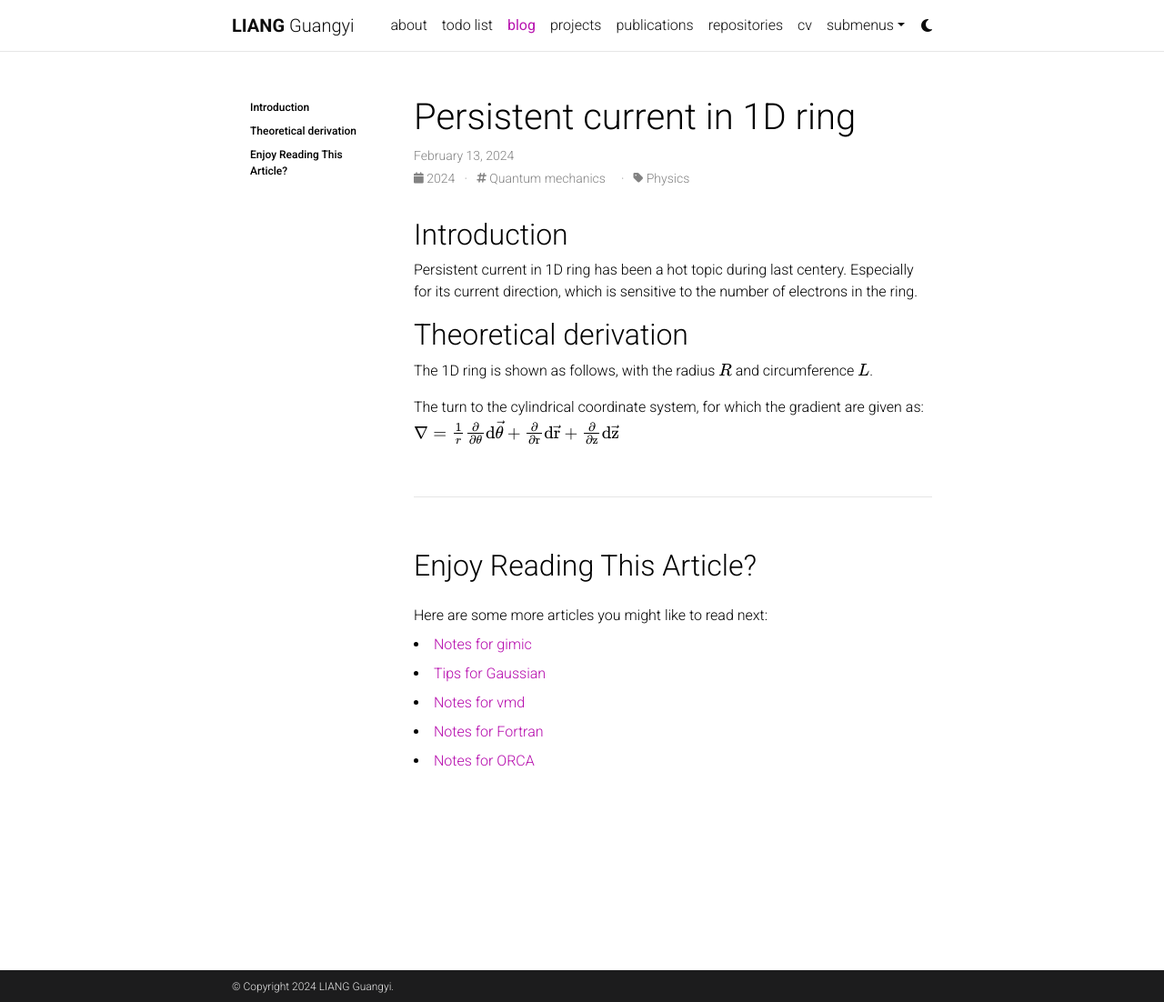
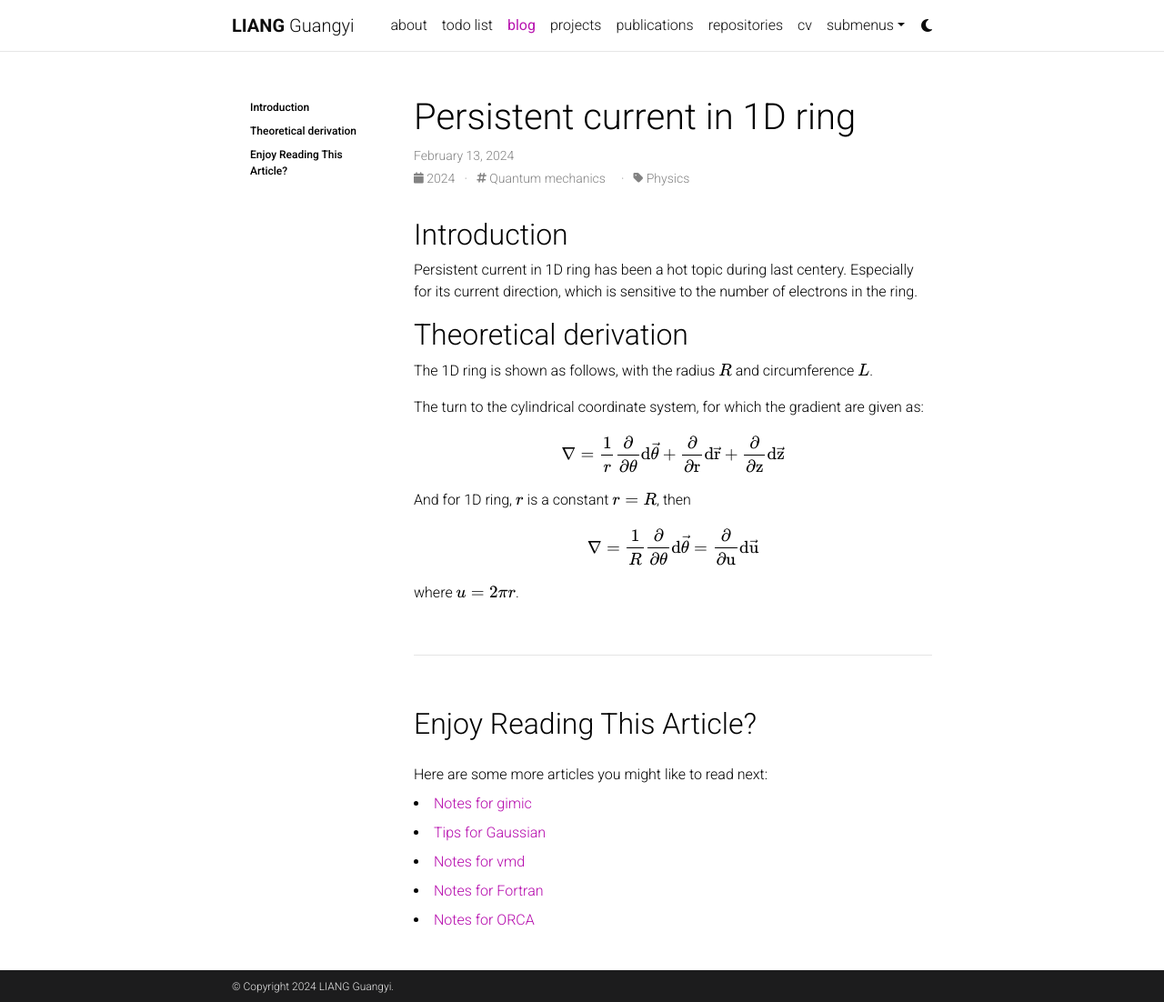
Before and after one commit to liangguangyii/liangguangyii.github.io, a Jekyll site: the page built from _posts/2024-3-3-notes-phy-persistent-current.md, in a window 1280 px wide and 1102 px high. Shown: the whole window at 91% size. Built offline with Jekyll 4.4.1, drawn with Linux system fonts in a browser that asks for light colours; some web fonts are replaced; comment, search, counter and statistics services are not loaded; a style sheet for code colours, icons or effects is not loaded.

```diff
--- a/_posts/2024-3-3-notes-phy-persistent-current.md
+++ b/_posts/2024-3-3-notes-phy-persistent-current.md
@@ -26,4 +27,11 @@
 </script>
 
 The turn to the cylindrical coordinate system, for which the gradient are given as:
+
 $$ \nabla = \frac{1}{r} \frac{ \partial}{ \partial \theta} \rm{d} \vec{ \theta} + \frac{ \partial }{ \partial r} \rm{d} \vec{r} + \frac{ \partial}{ \partial z} \rm{d} \vec{z} $$
+
+And for 1D ring, $$r$$ is a constant $$r = R$$, then
+
+$$\nabla = \frac{1}{R} \frac{ \partial}{ \partial \theta} \rm{d} \vec{ \theta} = \frac{ \partial}{ \partial u} \rm{d} \vec{u}$$
+
+where $$ u = 2 \pi r$$.
```
Also changed, not shown: other parts of _posts/2024-3-3-notes-phy-persistent-current.md (+1 -0 lines).
